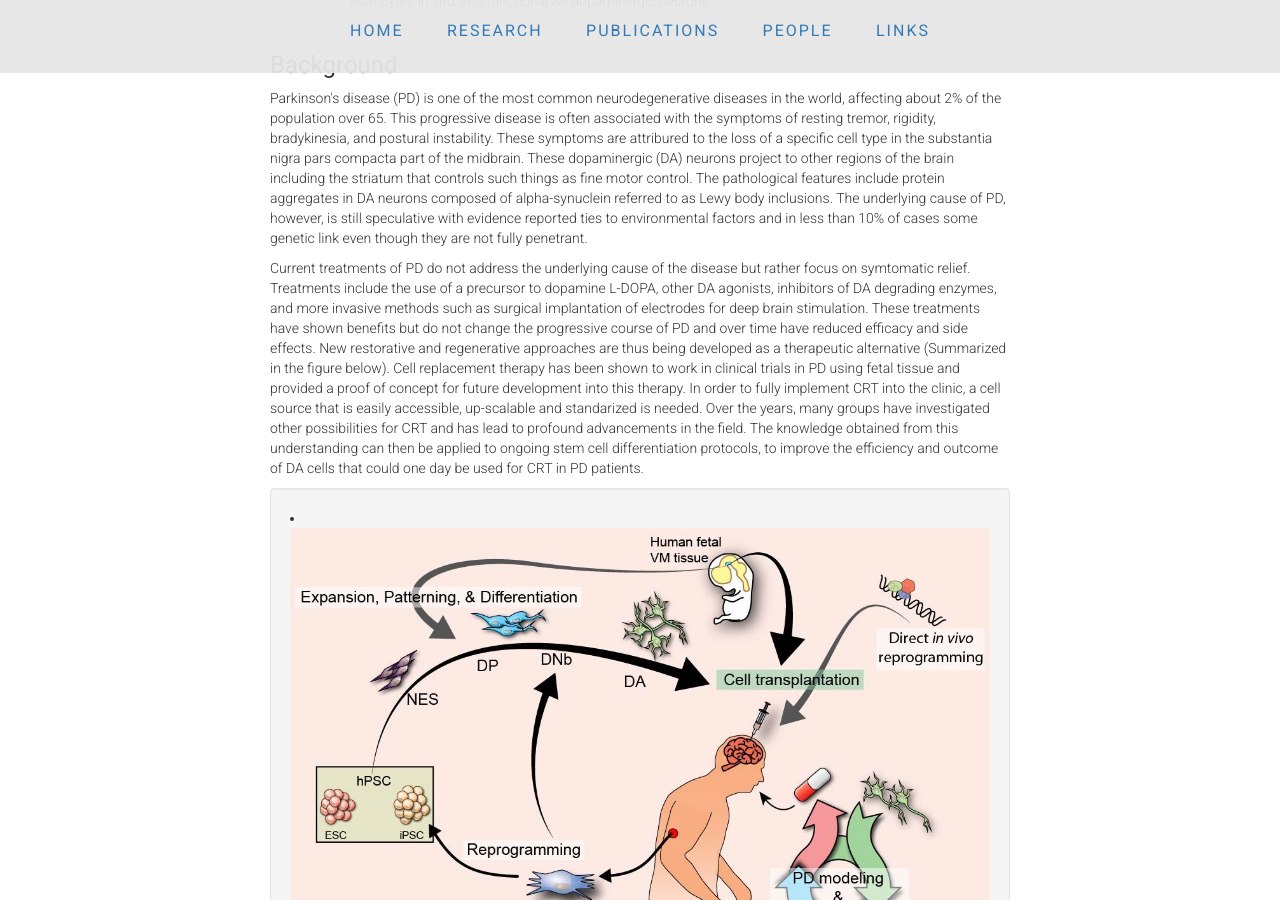
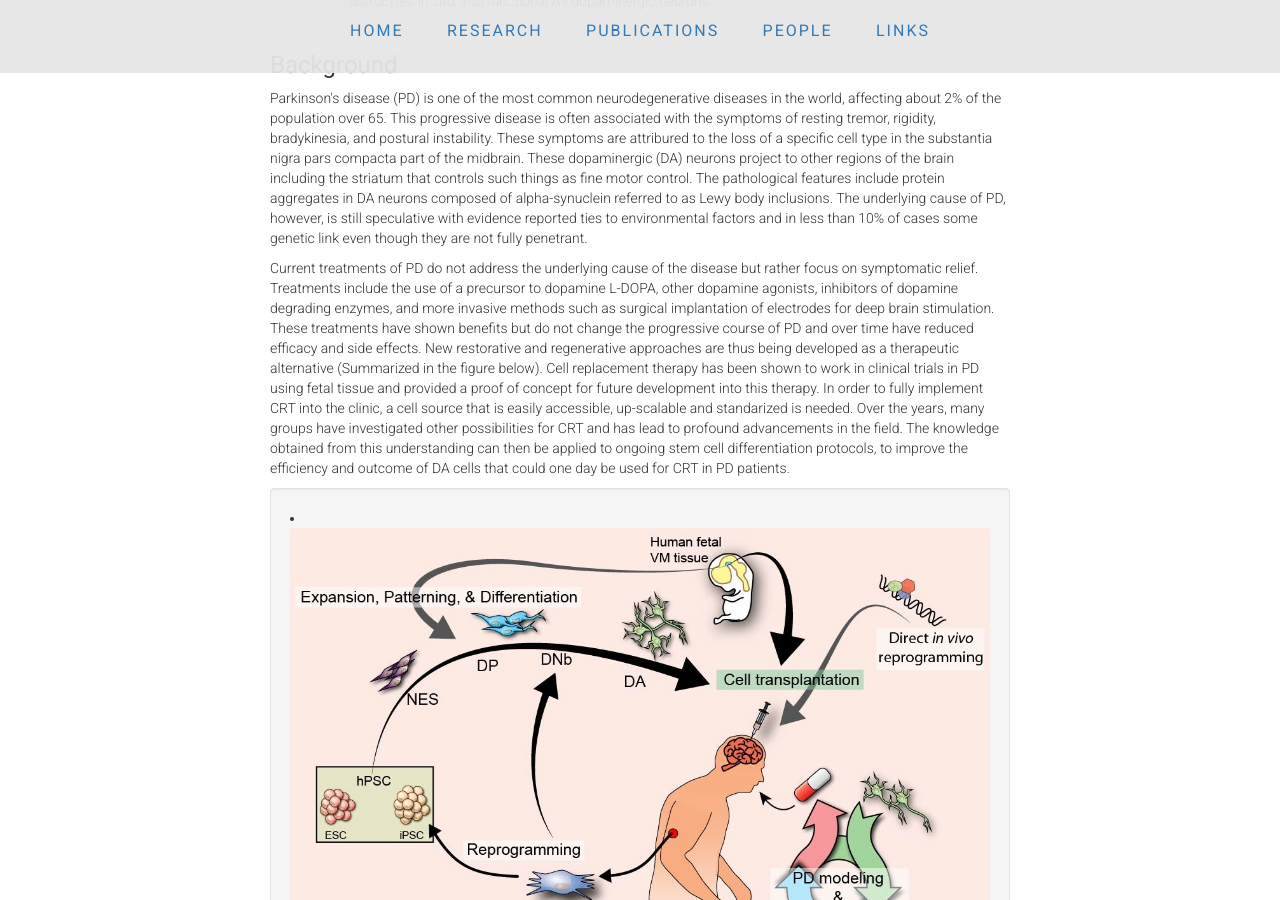
Before and after one commit to ArenasLab/arenaslab.github.io, a Jekyll site: the page research/index.html, which Jekyll copies as it is, in a window 1280 px wide and 900 px high, scrolled down 815 px. Built offline with Jekyll 4.4.1, drawn with Linux system fonts in a browser that asks for light colours.

Commit message:
Update index.html

```diff
--- a/research/index.html
+++ b/research/index.html
@@ -67,8 +67,8 @@
 		such things as fine motor control. The pathological features include protein aggregates in DA neurons composed
 		of alpha-synuclein referred to as Lewy body inclusions. The underlying cause of PD, however, is still speculative with evidence
 	       reported ties to environmental factors and in less than 10% of cases some genetic link even though they are not fully penetrant.</p>
-        <p>Current treatments of PD do not address the underlying cause of the disease but rather focus on symtomatic relief. Treatments include
-		the use of a precursor to dopamine L-DOPA, other DA agonists, inhibitors of DA degrading enzymes, and more invasive methods
+        <p>Current treatments of PD do not address the underlying cause of the disease but rather focus on symptomatic relief. Treatments include
+		the use of a precursor to dopamine L-DOPA, other dopamine agonists, inhibitors of dopamine degrading enzymes, and more invasive methods
 		such as surgical implantation of electrodes for deep brain stimulation. These treatments have shown benefits but do not change the
 		progressive course of PD and over time have reduced efficacy and side effects. New restorative and regenerative approaches are thus
 	       being developed as a therapeutic alternative (Summarized in the figure below). Cell replacement therapy has been shown to work in clinical trials in PD using fetal tissue
```
